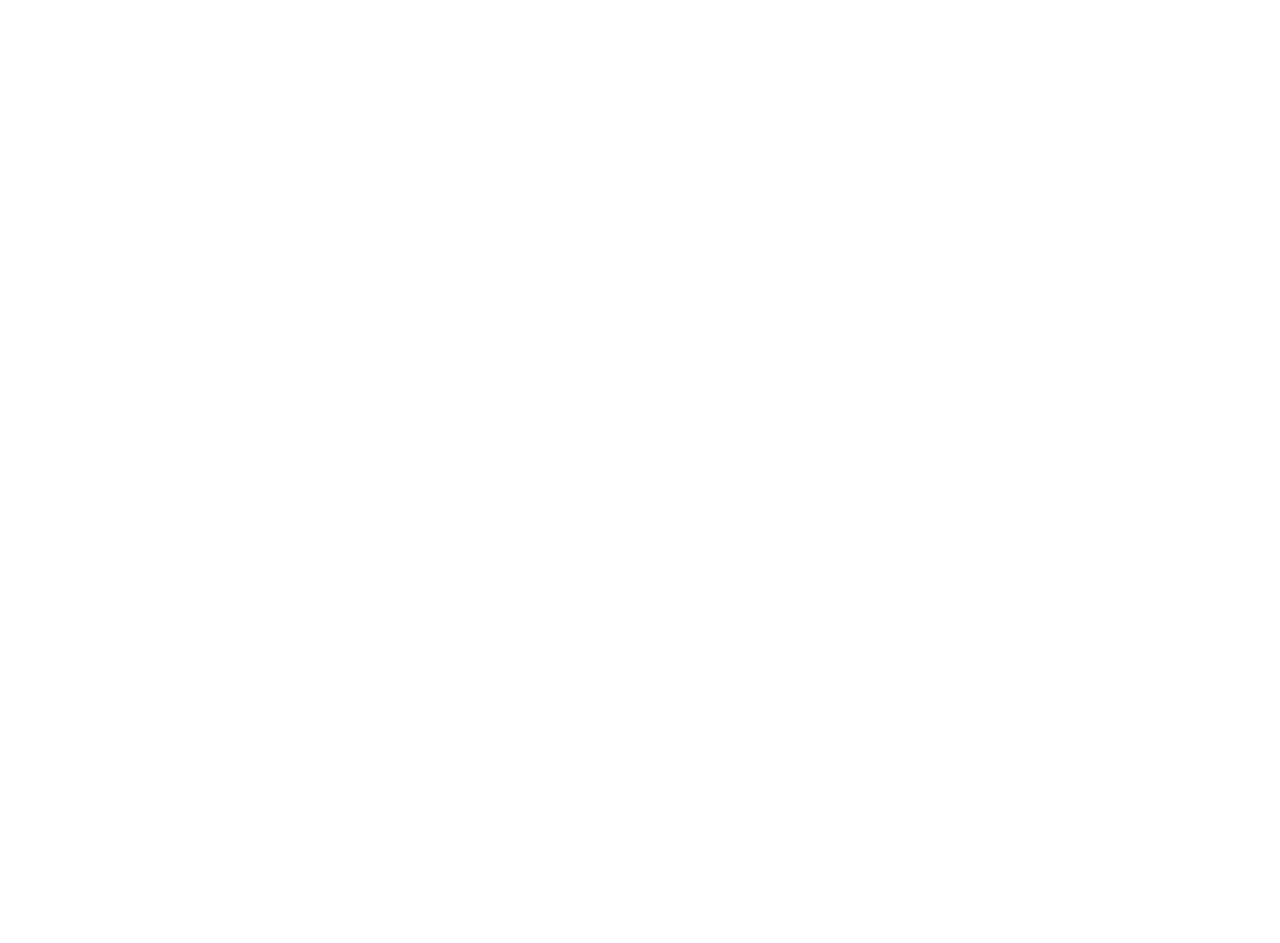
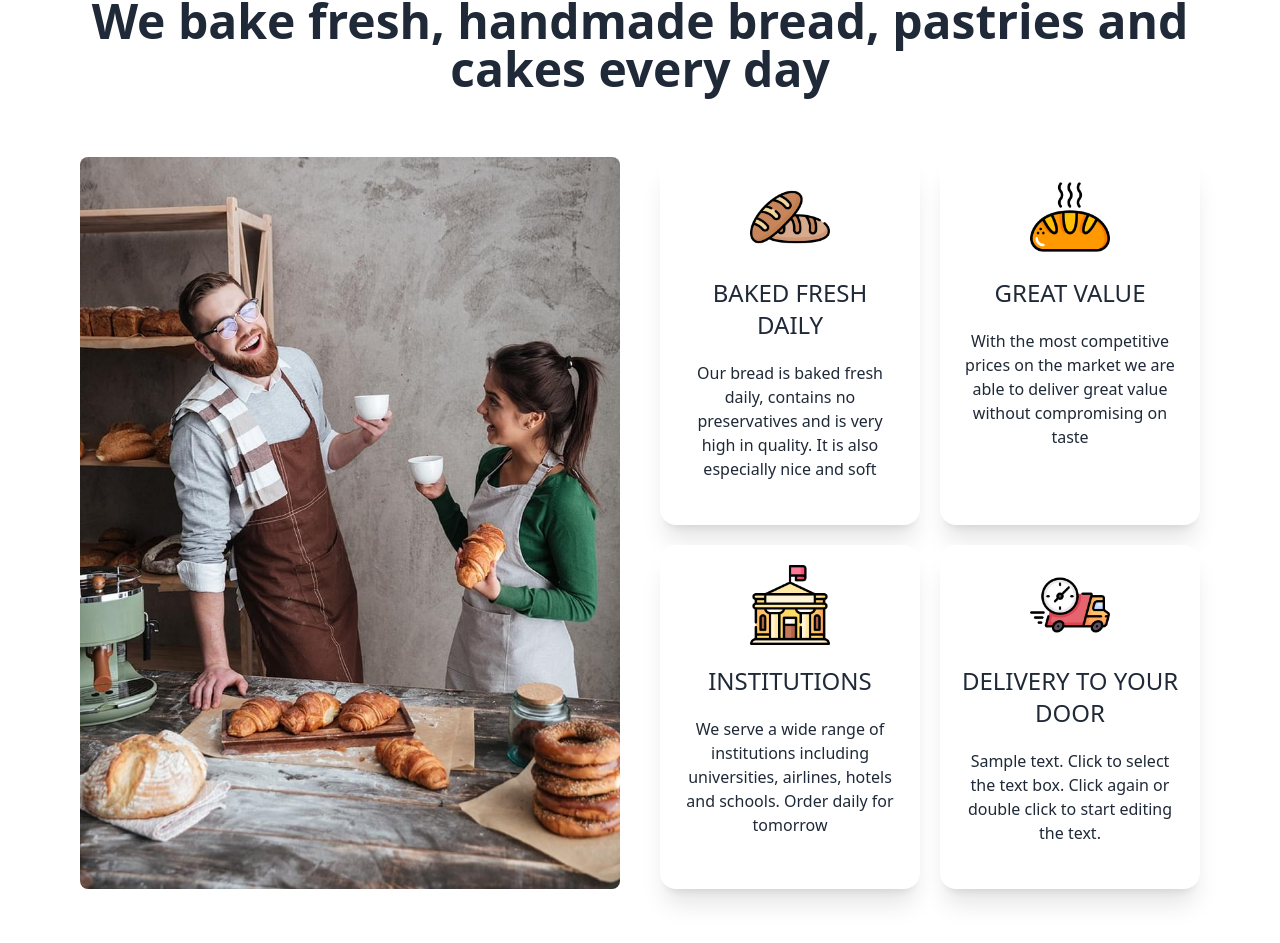
Before and after one commit to Bishawnath07/fastest-food-service-client, a React (Vite) app: page / in a window 1280 px wide. Shown: the part 1687-2630 px from the top of the page. Before the commit the page ends 1684 px from the top, so only its background shows below. Built offline with nearby package versions, Linux system fonts and the light colour scheme; no server answers.

Commit message:
added our mission another home page section

```diff
--- a/src/Pages/OurMission/OurMission.jsx
+++ b/src/Pages/OurMission/OurMission.jsx
@@ -0,0 +1,45 @@
+import React from 'react';
+import img from './image/hggh.jpg'
+import icon1 from './icons/icon1.png'
+import icon2 from './icons/icon2.png'
+import icon3 from './icons/icon3.png'
+import icon4 from './icons/icon4.png'
+
+
+const OurMission = () => {
+    return (
+        <div className='mx-20'>
+            <h1 className='text-5xl font-bold text-center my-10'>We bake fresh, handmade bread, pastries and cakes every day</h1>
+            <div className='grid grid-cols-1 md:grid-cols-2 gap-10 my-16'>
+                <div>
+                    <img className=' rounded-lg' src={img} alt="" />
+                </div>
+                <div className='grid grid-cols-1 md:grid-cols-2 gap-5'>
+                    <div className='text-center card  bg-base-100 shadow-xl p-5'>
+                        <img className='h-20 w-20 mx-auto' src={icon1} alt="" />
+                        <h3 className='text-2xl my-5'>BAKED FRESH DAILY</h3>
+                        <p>Our bread is baked fresh daily, contains no preservatives and is very high in quality. It is also especially nice and soft</p>
+                        </div>
+                    <div className='text-center card  bg-base-100 shadow-xl p-5'>
+                        <img className='h-20 w-20 mx-auto' src={icon2} alt="" />
+                        <h3 className='text-2xl my-5'>GREAT VALUE</h3>
+                        <p>With the most competitive prices on the market we are able to deliver great value without compromising on taste</p>
+                    </div>
+                    <div className='text-center card  bg-base-100 shadow-xl p-5'>
+                        <img className='h-20 w-20 mx-auto' src={icon3} alt="" />
+                        <h3 className='text-2xl my-5'>INSTITUTIONS</h3>
+                        <p>We serve a wide range of institutions including universities, airlines, hotels and schools. Order daily for tomorrow</p>
+                    </div>
+                    <div className='text-center card  bg-base-100 shadow-xl p-5'>
+                        <img className='h-20 w-20 mx-auto' src={icon4} alt="" />
+                        <h3 className='text-2xl my-5'>DELIVERY TO YOUR DOOR</h3>
+                        <p>Sample text. Click to select the text box. Click again or double click to start editing the text.</p>
+                    </div>
+
+                </div>
+            </div>
+        </div>
+    );
+};
+
+export default OurMission;
--- a/src/Pages/Shared/chefs/Chefs.jsx
+++ b/src/Pages/Shared/chefs/Chefs.jsx
@@ -2,6 +2,7 @@
 import ChefCard from '../../ChefCart/ChefCard';
 import Banner from '../Banner/Banner';
 import BlockArticles from '../../BlockArticles/BlockArticles';
+import OurMission from '../../OurMission/OurMission';
 
 const Chefs = () => {
     const [chefs, setChefs] = useState([])
@@ -28,7 +29,7 @@
                 </div>
             </div>
             <BlockArticles></BlockArticles>
-
+            <OurMission></OurMission>
         </div>
     );
 };
```
